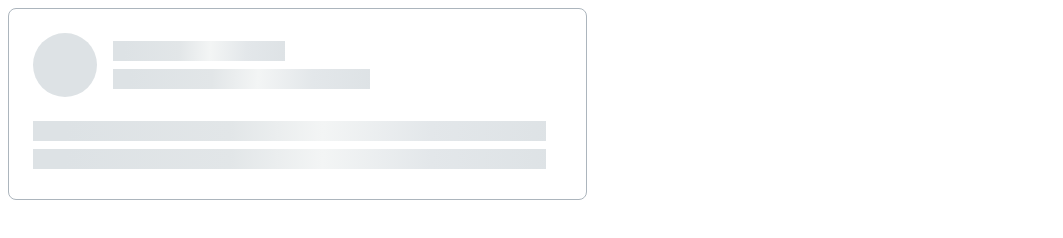
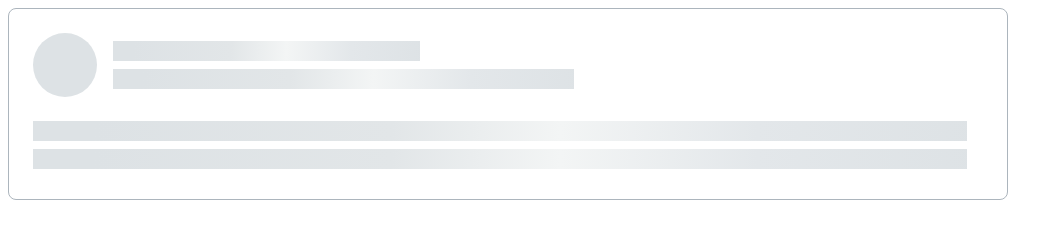
Before and after one commit to js-tasks-ru/htmlcss-20220919_flyerok86, a website: page 04-lection2/02-skeleton/index.html in a window 1280 px wide. Shown: the whole page, without its empty margins (0-1063 px from the left). Drawn offline with Linux system fonts and the light colour scheme.

Commit message:
replace pixels with percentages

```diff
--- a/04-lection2/02-skeleton/skeleton.css
+++ b/04-lection2/02-skeleton/skeleton.css
@@ -1,5 +1,6 @@
 .skeleton {
-    width: 579px;
+    min-width: 300px;
+    max-width: 1000px;
     height: 192px;
     padding: 24px 40px 32px 24px;
 
@@ -22,6 +23,8 @@
 }
 
 .skeleton__header-avatar {
+    flex: none;
+
     width: 64px;
     height: 64px;
     border-radius: 50%;
@@ -30,6 +33,8 @@
 
 .skeleton__header-description {
     margin-left: 16px;
+
+    flex: auto;
 
     display: flex;
     flex-flow: column nowrap;
@@ -42,11 +47,11 @@
 }
 
 .skeleton__header .skeleton__gradient-block:first-of-type {
-    width: 172px;
+    width: 36%;
 }
 
 .skeleton__header .skeleton__gradient-block:last-of-type {
-    width: 257px;
+    width: 54%;
 }
 
 .skeleton__content .skeleton__gradient-block{
```
